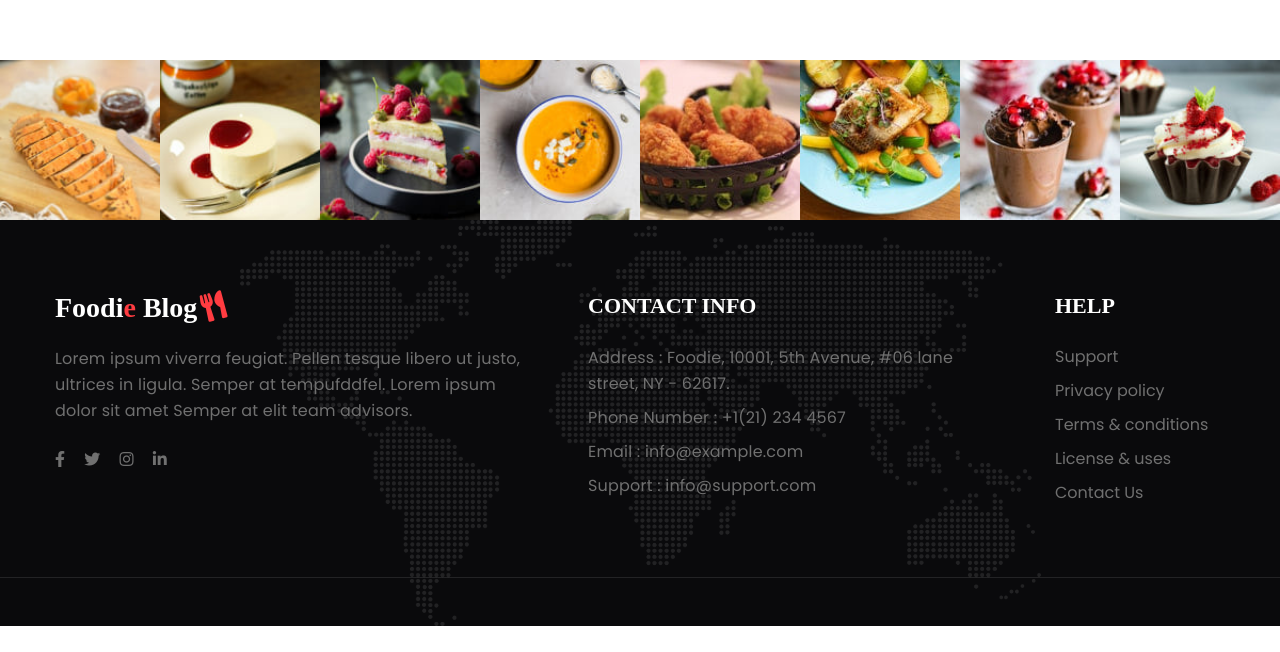
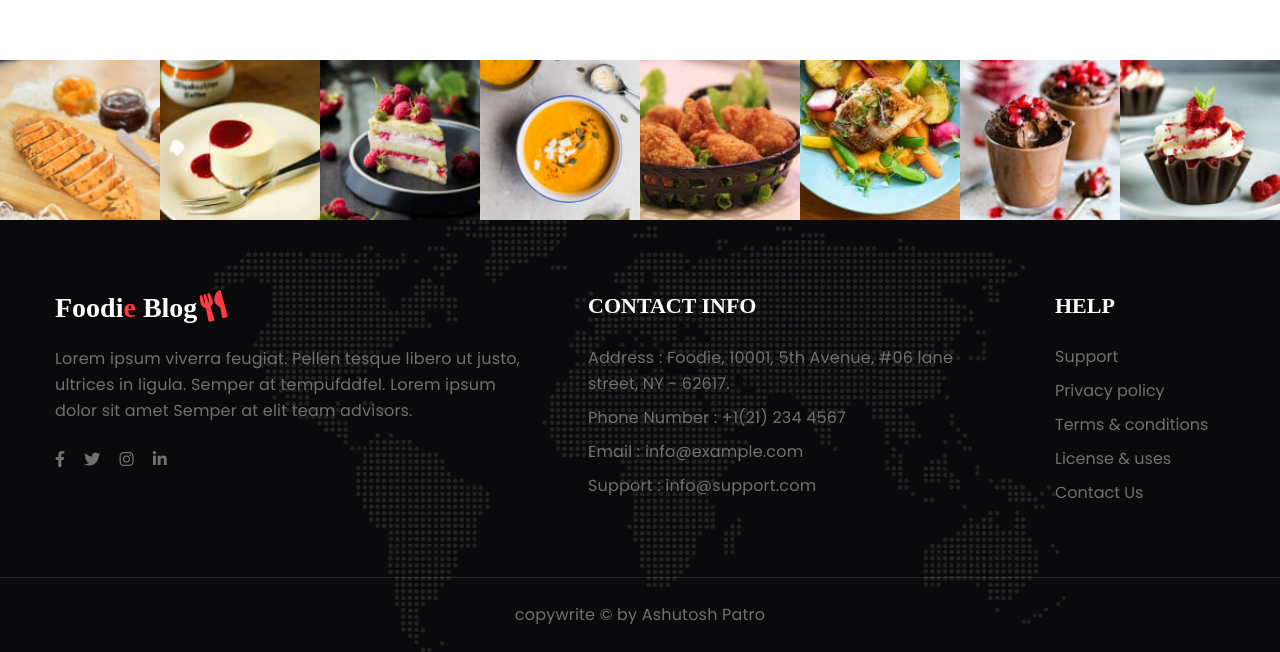
Before and after one commit to Happy2103/final-project, a plain HTML site: page contact.html in a window 1280 px wide. Shown: the part 1597-2249 px from the top of the page. Before the commit the page ends 2223 px from the top, so only its background shows below. Drawn offline with Linux system fonts and the light colour scheme; a web font is replaced by a local one.

Commit message:
2nd commit

```diff
--- a/contact.html
+++ b/contact.html
@@ -282,7 +282,7 @@ Author URL: http://w3layouts.com
         <!-- copyright -->
         <section class="w3l-copyright text-center">
             <div class="container">
-                <p class="copy-footer-29"></p>
+                <p class="copy-footer-29">copywrite &copy; by Ashutosh Patro</p>
             </div>
         </section>
         <!-- //copyright -->
```
